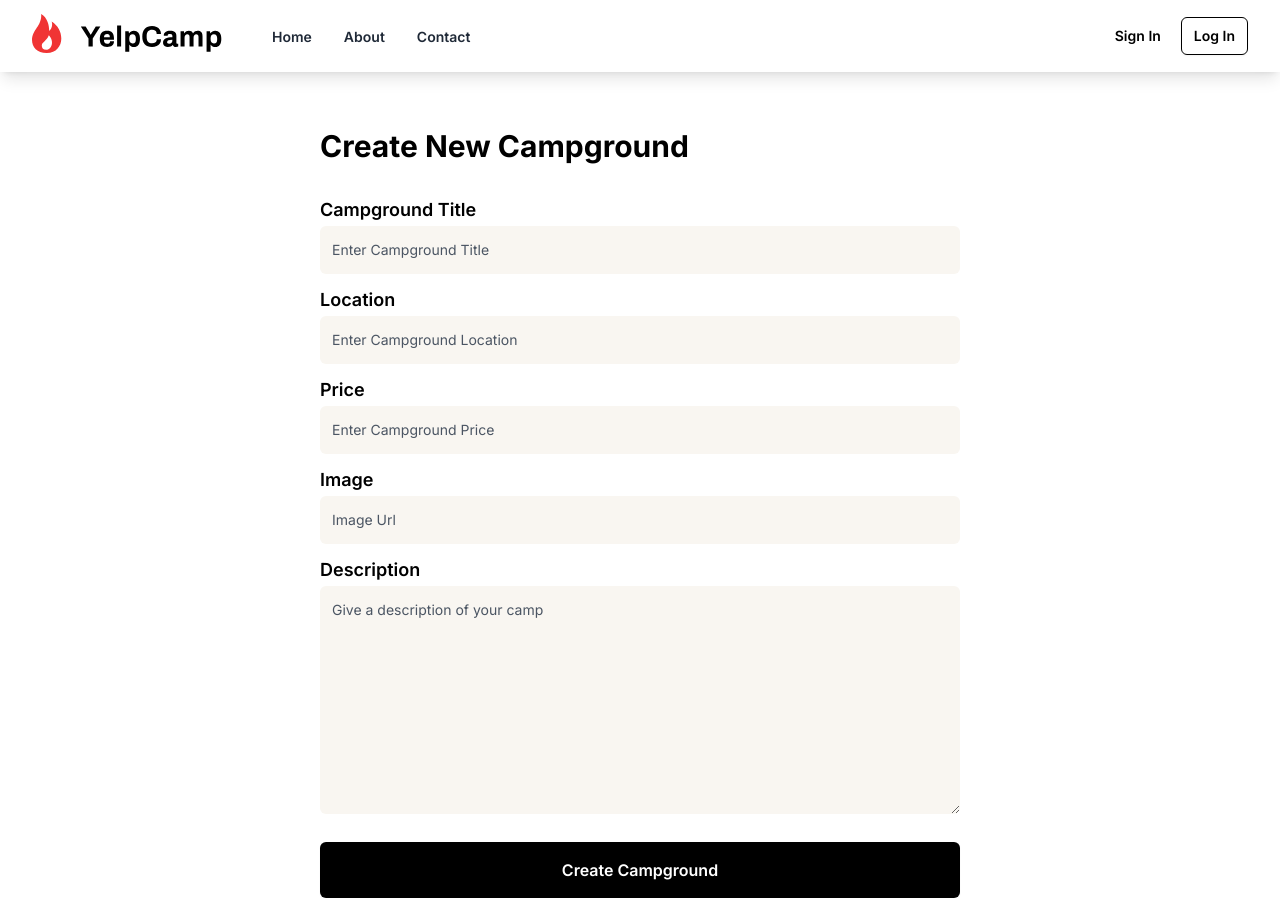
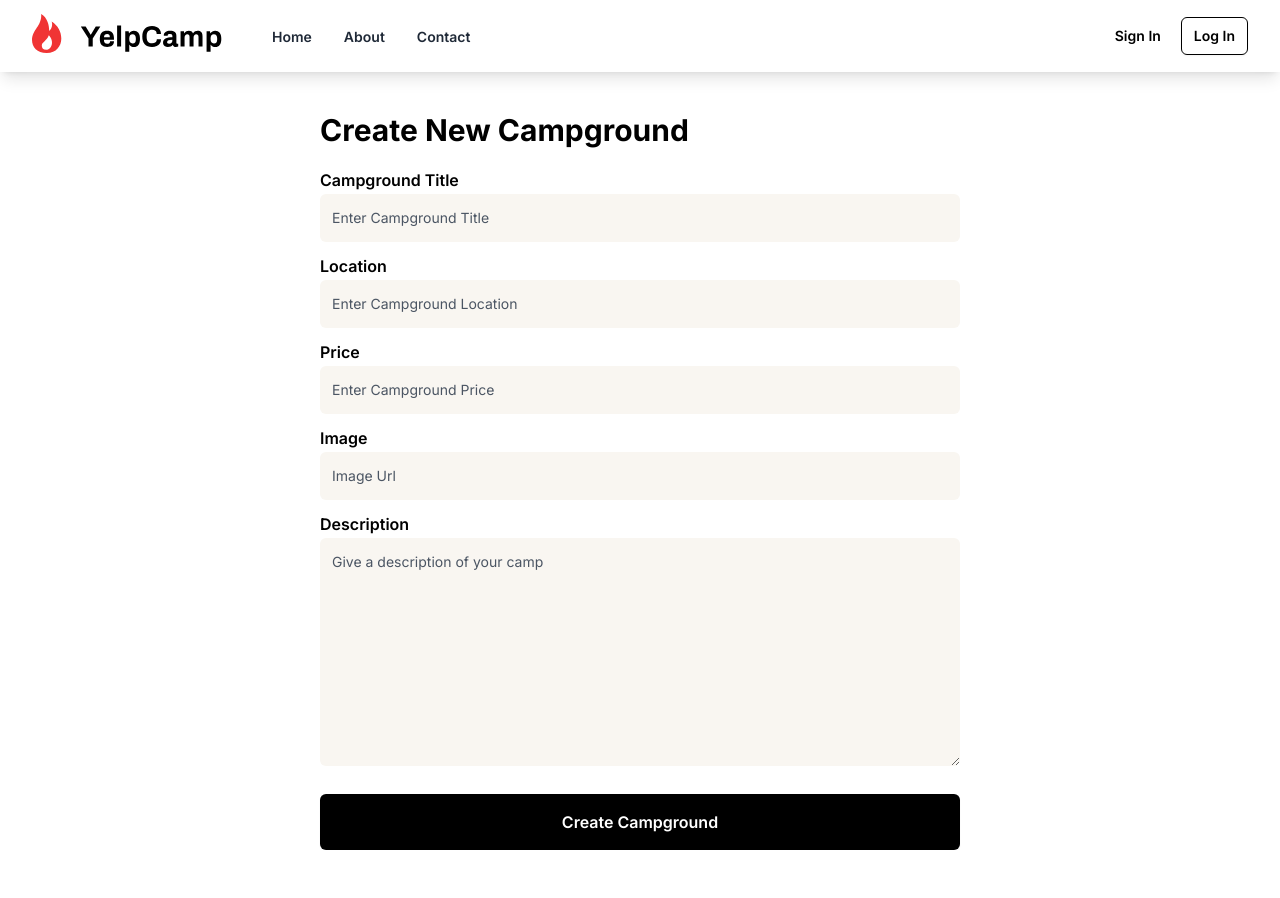
Before and after one commit to Lavesh1208/YelpCamp-Typescript, a React (Vite) app in the folder client/: page /campgrounds/new in a window 1280 px wide. After the commit the page ends 850 px from the top, so only its background shows below. Built offline with nearby package versions, Linux system fonts and the light colour scheme.

Commit message:
Client side validation in create and update campground form

```diff
--- a/client/package.json
+++ b/client/package.json
@@ -10,13 +10,15 @@
     "preview": "vite preview"
   },
   "dependencies": {
+    "@hookform/resolvers": "^3.1.1",
     "@reduxjs/toolkit": "^1.9.5",
     "lucide-react": "^0.258.0",
     "react": "^18.2.0",
     "react-dom": "^18.2.0",
     "react-hook-form": "^7.45.1",
     "react-redux": "^8.1.1",
-    "react-router-dom": "^6.14.1"
+    "react-router-dom": "^6.14.1",
+    "zod": "^3.21.4"
   },
   "devDependencies": {
     "@hookform/devtools": "^4.3.1",
--- a/client/src/components/Inputfield.tsx
+++ b/client/src/components/Inputfield.tsx
@@ -1,51 +1,60 @@
-import { FieldValues, UseFormRegister } from "react-hook-form";
+import { FieldErrors, FieldValues, UseFormRegister } from "react-hook-form";
 
 interface InputfieldProps {
+  id: string;
+  inputType: string;
+  labelText: string;
   value?: string | number;
-  id: string;
-  labelText: string;
-  inputType: string;
+  register: UseFormRegister<FieldValues>;
+  errors: FieldErrors;
+  isTextArea?: boolean;
+  required?: boolean;
   placeHolderText: string;
-  register: UseFormRegister<FieldValues>;
-  isTextArea?: boolean;
 }
 const Inputfield: React.FC<InputfieldProps> = ({
   id,
+  inputType,
+  labelText,
   value,
-  labelText,
-  inputType,
+  register,
+  errors,
   isTextArea,
-  register,
   placeHolderText,
 }) => {
-  id = `campground[${id}]`;
-
   return (
     <div className="flex flex-col w-full">
-      <label className="text-lg font-semibold mb-[2px]" htmlFor={id}>
+      <label className="font-semibold mb-[2px]" htmlFor={id}>
         {labelText}
       </label>
       {isTextArea ? (
         <textarea
           className="w-full rounded-md border-black/30 bg-[#F9F6F1] outline-none px-3 py-3.5 text-sm placeholder:text-gray-600 focus:outline-none focus:ring-1 focus:ring-black/80"
           id={id}
-          placeholder={placeHolderText}
           rows={10}
           cols={5}
-          {...register(id)}
           defaultValue={value}
+          placeholder={placeHolderText}
+          {...register(id, { required: `${id} is required` })}
         />
       ) : (
+        <div className="w-full">
           <input
-          className="rounded-md border-black/30 bg-[#F9F6F1] outline-none px-3 py-3.5 text-sm placeholder:text-gray-600 focus:outline-none focus:ring-1 focus:ring-black/80"
+            className="w-full rounded-md border-black/30 bg-[#F9F6F1] outline-none px-3 py-3.5 text-sm placeholder:text-gray-600 focus:outline-none focus:ring-1 focus:ring-black/80"
             id={id}
             type={inputType}
             step={1}
             placeholder={placeHolderText}
-          {...register(id)}
+            {...register(id, {
+              required: `${id[0].toUpperCase() + id.slice(1)} is required`,
+            })}
             defaultValue={value}
           />
+        </div>
       )}
+
+      <p className="text-red-500 text-xs font-semibold">
+        {errors[id]?.message?.toString()}
+      </p>
     </div>
   );
 };
--- a/client/src/scenes/CreateCamp.tsx
+++ b/client/src/scenes/CreateCamp.tsx
@@ -1,18 +1,22 @@
 import { useEffect } from "react";
 import { useForm, FieldValues, SubmitHandler } from "react-hook-form";
-import { DevTool } from "@hookform/devtools";
 import Inputfield from "@/components/Inputfield";
 import { useCreateCampMutation } from "@/state/campgroundApi";
 import { useNavigate } from "react-router-dom";
 
 const CreateCamp = () => {
   const [addCamp, { isSuccess, data }] = useCreateCampMutation();
-  const form = useForm<FieldValues>();
-  const { register, control, handleSubmit } = form;
+  const {
+    register,
+    handleSubmit,
+    formState: { errors },
+  } = useForm<FieldValues>();
   const navigate = useNavigate();
 
   const onSubmit: SubmitHandler<FieldValues> = async (values) => {
-    await addCamp(values);
+    const campground = { campground: { ...values } };
+    console.log(campground);
+    await addCamp(campground);
   };
 
   useEffect(() => {
@@ -23,46 +27,52 @@ const CreateCamp = () => {
 
   return (
     <div className="md:w-1/2 mx-auto h-full">
-      <h1 className="text-3xl font-bold mt-14 mb-8">Create New Campground</h1>
+      <h1 className="text-3xl font-bold mt-10 mb-5">Create New Campground</h1>
       <form
         onSubmit={handleSubmit(onSubmit)}
         className="flex flex-col gap-3 h-full"
+        noValidate
       >
         <Inputfield
+          id="title"
           inputType="text"
           labelText="Campground Title"
-          id="title"
+          register={register}
+          errors={errors}
           placeHolderText="Enter Campground Title"
-          register={register}
         />
         <Inputfield
+          id="location"
           inputType="text"
           labelText="Location"
-          id="location"
+          register={register}
+          errors={errors}
           placeHolderText="Enter Campground Location"
-          register={register}
         />
         <Inputfield
+          id="price"
           inputType="number"
           labelText="Price"
-          id="price"
+          register={register}
+          errors={errors}
           placeHolderText="Enter Campground Price"
-          register={register}
         />
         <Inputfield
+          id="image"
           inputType="text"
           labelText="Image"
-          id="image"
+          register={register}
+          errors={errors}
           placeHolderText="Image Url"
-          register={register}
         />
         <Inputfield
+          id="description"
           inputType="text"
           labelText="Description"
-          id="description"
+          isTextArea={true}
+          errors={errors}
+          register={register}
           placeHolderText="Give a description of your camp"
-          isTextArea={true}
-          register={register}
         />
         <button
           type="submit"
@@ -71,7 +81,6 @@ const CreateCamp = () => {
           Create Campground
         </button>
       </form>
-      <DevTool control={control} />
     </div>
   );
 };
--- a/client/src/scenes/UpdateCamp.tsx
+++ b/client/src/scenes/UpdateCamp.tsx
@@ -1,5 +1,4 @@
 import { useLocation, useNavigate } from "react-router-dom";
-import { DevTool } from "@hookform/devtools";
 import { useForm, FieldValues, SubmitHandler } from "react-hook-form";
 import Inputfield from "@/components/Inputfield";
 import { ICampground } from "@/interfaces/campground.interface";
@@ -8,16 +7,22 @@ import { useEffect } from "react";
 
 const UpdateCamp = () => {
   const [updateCamp, { isSuccess, data }] = useUpdateCampMutation();
-  const form = useForm<FieldValues>();
-  const { register, control, handleSubmit } = form;
   const navigate = useNavigate();
-  const location = useLocation();
+  const loc = useLocation();
 
-  const { _id, title, price, image, description }: ICampground =
-    location.state.data;
+  const { _id, title, price, location, image, description }: ICampground =
+    loc.state.data;
+
+  const {
+    register,
+    handleSubmit,
+    formState: { errors },
+  } = useForm<FieldValues>();
 
   const onSubmit: SubmitHandler<FieldValues> = async (values) => {
-    await updateCamp({ _id, values });
+    const campground = { campground: { ...values } };
+    console.log(campground);
+    await updateCamp({ _id, campground });
   };
 
   useEffect(() => {
@@ -34,37 +39,50 @@ const UpdateCamp = () => {
         className="flex flex-col gap-3 h-full"
       >
         <Inputfield
+          id="title"
           inputType="text"
           labelText="Campground Title"
           value={title}
-          id="title"
+          register={register}
+          errors={errors}
           placeHolderText="Enter Campground Title"
-          register={register}
         />
         <Inputfield
+          id="location"
+          inputType="text"
+          labelText="Location"
+          value={location}
+          register={register}
+          errors={errors}
+          placeHolderText="Enter Campground Location"
+        />
+        <Inputfield
+          id="price"
           inputType="number"
           labelText="Price"
           value={price}
-          id="price"
+          register={register}
+          errors={errors}
           placeHolderText="Enter Campground Price"
-          register={register}
         />
         <Inputfield
+          id="image"
           inputType="text"
           labelText="Image"
           value={image}
-          id="image"
+          register={register}
+          errors={errors}
           placeHolderText="Imge Url"
-          register={register}
         />
         <Inputfield
+          id="description"
           inputType="text"
           labelText="Description"
           value={description}
-          id="description"
-          placeHolderText="Give a description of your camp"
           isTextArea={true}
           register={register}
+          errors={errors}
+          placeHolderText="Give a description of your camp"
         />
         <button
           type="submit"
@@ -73,7 +91,6 @@ const UpdateCamp = () => {
           Confirm and Update
         </button>
       </form>
-      <DevTool control={control} />
     </div>
   );
 };
--- a/client/src/state/campgroundApi.ts
+++ b/client/src/state/campgroundApi.ts
@@ -34,10 +34,10 @@ export const campgroundApi = createApi({
       invalidatesTags: ["AllCampgrounds"],
     }),
     updateCamp: builder.mutation<ICampground, FieldValues>({
-      query: ({ _id, values }) => ({
+      query: ({ _id, campground }) => ({
         url: `/campgrounds/${_id}`,
         method: "PUT",
-        body: values,
+        body: campground,
       }),
       invalidatesTags: ["AllCampgrounds", "SingleCampground"],
     }),
```
Also changed, not shown: 1 other file (tests, documents, lock files or other folders). Lines whose indentation alone changed are shown as unchanged.
